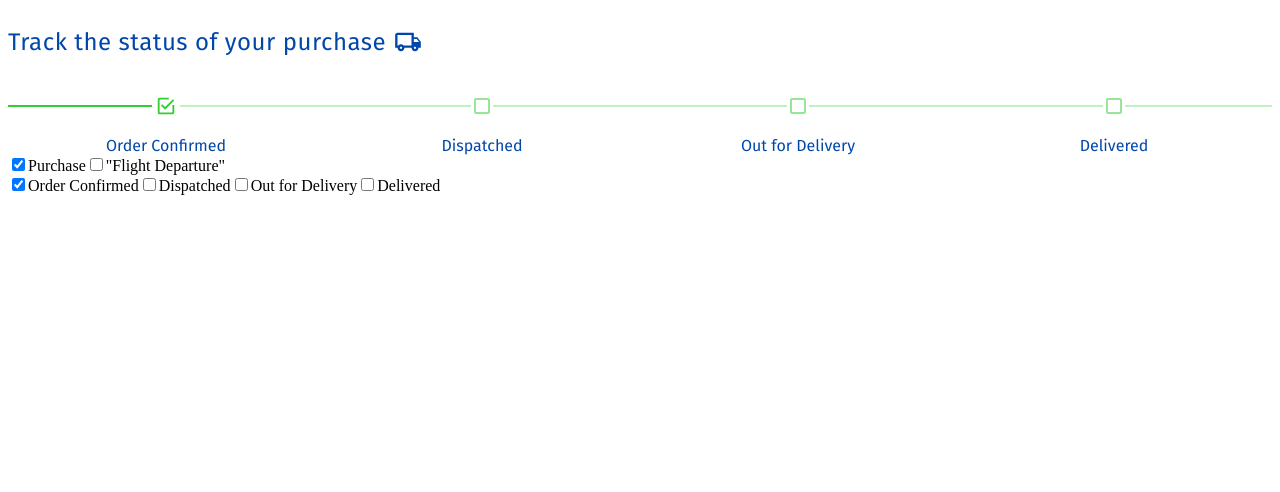
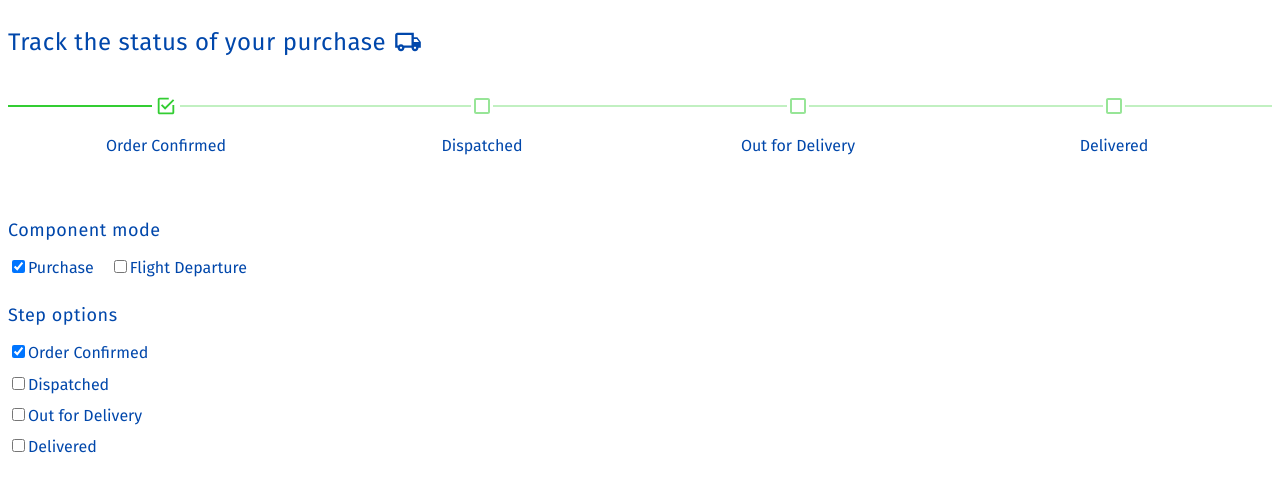
Before and after one commit to luizfiorentino/reusable-components-hub, a Next.js app: page /steptracker in a window 1280 px wide. Shown: the top 492 px of the page. Built offline with nearby package versions, Linux system fonts and the light colour scheme.

Commit message:
added styling to the admin dashboard

```diff
--- a/components/atoms/LabelMedium/LabelMedium.module.css
+++ b/components/atoms/LabelMedium/LabelMedium.module.css
@@ -9,3 +9,9 @@
   margin-left: 0.5rem;
   display: flex;
 }
+
+.cobaltBlue {
+  margin: 0 0 1rem;
+  font-size: 18px;
+  color: #0047ab;
+}
--- a/components/atoms/LabelSmall/LabelSmall.module.css
+++ b/components/atoms/LabelSmall/LabelSmall.module.css
@@ -5,3 +5,8 @@
 .flatHight {
   margin: 0;
 }
+
+.cobaltBlue {
+  margin: 0 0 0.7rem;
+  color: #0047ab;
+}
--- a/pages/steptracker/index.js
+++ b/pages/steptracker/index.js
@@ -2,6 +2,10 @@ import ProgressBar from "@/components/StepTracker";
 import React, { useState } from "react";
 import { MdOutlineLocalShipping } from "react-icons/md";
 import { FaPlaneDeparture } from "react-icons/fa";
+import StepTracker from "@/components/StepTracker";
+import LabelMedium from "@/components/atoms/LabelMedium/LabelMedium";
+import LabelSmall from "@/components/atoms/LabelSmall/LabelSmall";
+import styles from "./index.module.css";
 
 export default function steptracker() {
   const [trackerMode, setTrackerMode] = useState(
@@ -17,11 +21,11 @@ export default function steptracker() {
   ];
 
   const barSteps2 = [
-    "Bag Drop",
+    "Baggage Drop",
     "Security",
     "Passport Control",
     "Expected Boarding",
-    "Departure",
+    "Departed",
   ];
   const [barSteps, setBarSteps] = useState(barSteps1);
   const [currentStep, setCurrentStep] = useState(barSteps[0]);
@@ -33,6 +37,7 @@ export default function steptracker() {
   //     : barSteps2.indexOf(currentStep);
 
   const handleTrackerMode = (trackerMode, stepsOption) => {
+    setStepIndex(0);
     setTrackerMode(trackerMode);
     setBarSteps(stepsOption);
   };
@@ -45,7 +50,9 @@ export default function steptracker() {
 
   return (
     <div>
-      <ProgressBar
+      {/* Component's UX */}
+      <div className={styles.componentUX}>
+        <StepTracker
           label={
             trackerMode === "purchase"
               ? "Track the status of your purchase"
@@ -61,34 +68,39 @@ export default function steptracker() {
           barSteps={trackerMode === "purchase" ? barSteps1 : barSteps2}
           stepIndex={stepIndex}
         />
+      </div>
+      {/* Usage Dashboard */}
       <div>
-        <label>
+        <LabelMedium variant="cobaltBlue">Component mode</LabelMedium>
+        <div className={styles.usageModeAndOptionsTop}>
+          <LabelSmall variant="cobaltBlue">
             <input
               type="checkbox"
               checked={trackerMode === "purchase"}
               onClick={() => handleTrackerMode("purchase", barSteps1)}
             />
             Purchase
-        </label>
-        <label>
+          </LabelSmall>
+          <LabelSmall variant="cobaltBlue">
             <input
               type="checkbox"
               checked={trackerMode === "flight departure"}
               onClick={() => handleTrackerMode("flight departure", barSteps2)}
             />
-          "Flight Departure"
-        </label>
+            Flight Departure
+          </LabelSmall>
         </div>
-
+      </div>
+      <LabelMedium variant="cobaltBlue">Step options</LabelMedium>
       {barSteps?.map((el, index) => (
-        <label>
+        <LabelSmall variant="cobaltBlue">
           <input
             type="checkbox"
             checked={stepIndex === index}
             onClick={() => handleSelectStep(index)}
           />
           {el}
-        </label>
+        </LabelSmall>
       ))}
     </div>
   );
--- a/pages/steptracker/index.module.css
+++ b/pages/steptracker/index.module.css
@@ -0,0 +1,9 @@
+.componentUX {
+  margin-bottom: 4rem;
+}
+
+.usageModeAndOptionsTop {
+  display: flex;
+  gap: 1rem;
+  margin-bottom: 1rem;
+}
```
Lines whose indentation alone changed are shown as unchanged.
